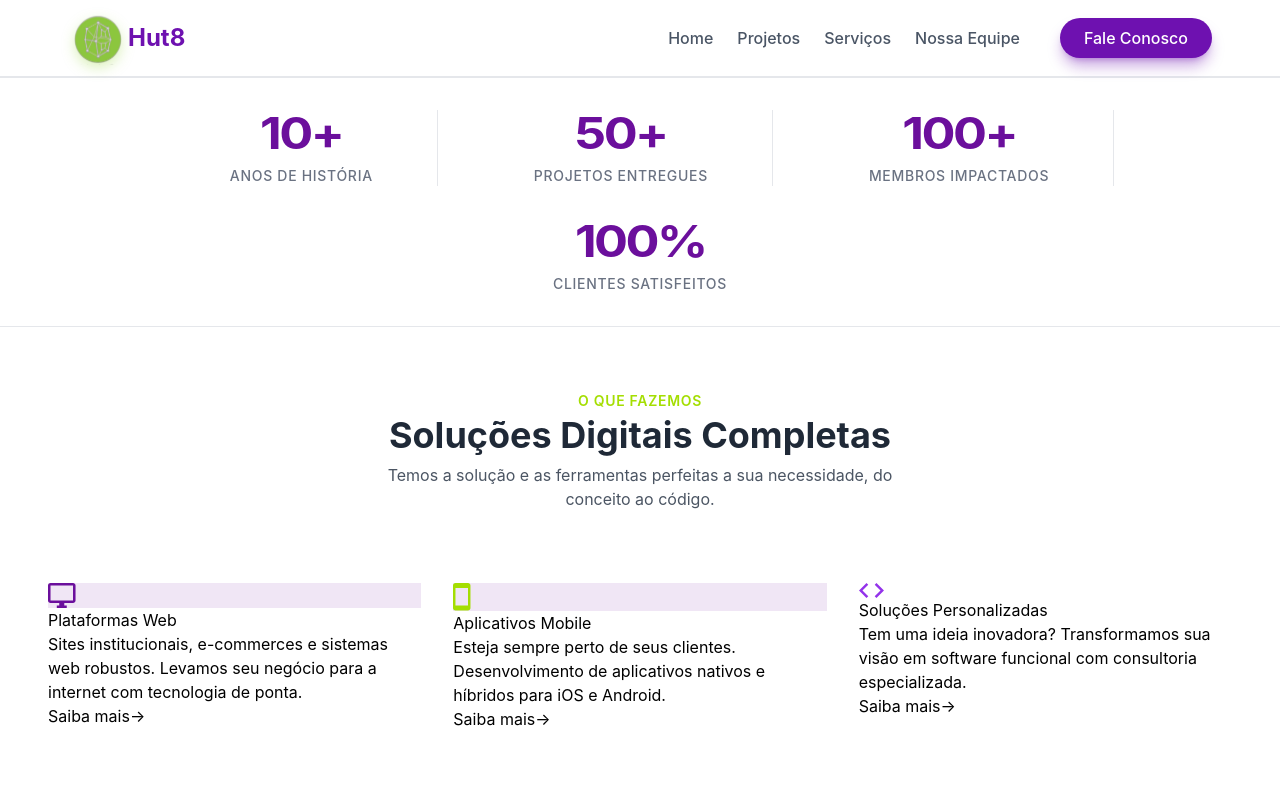
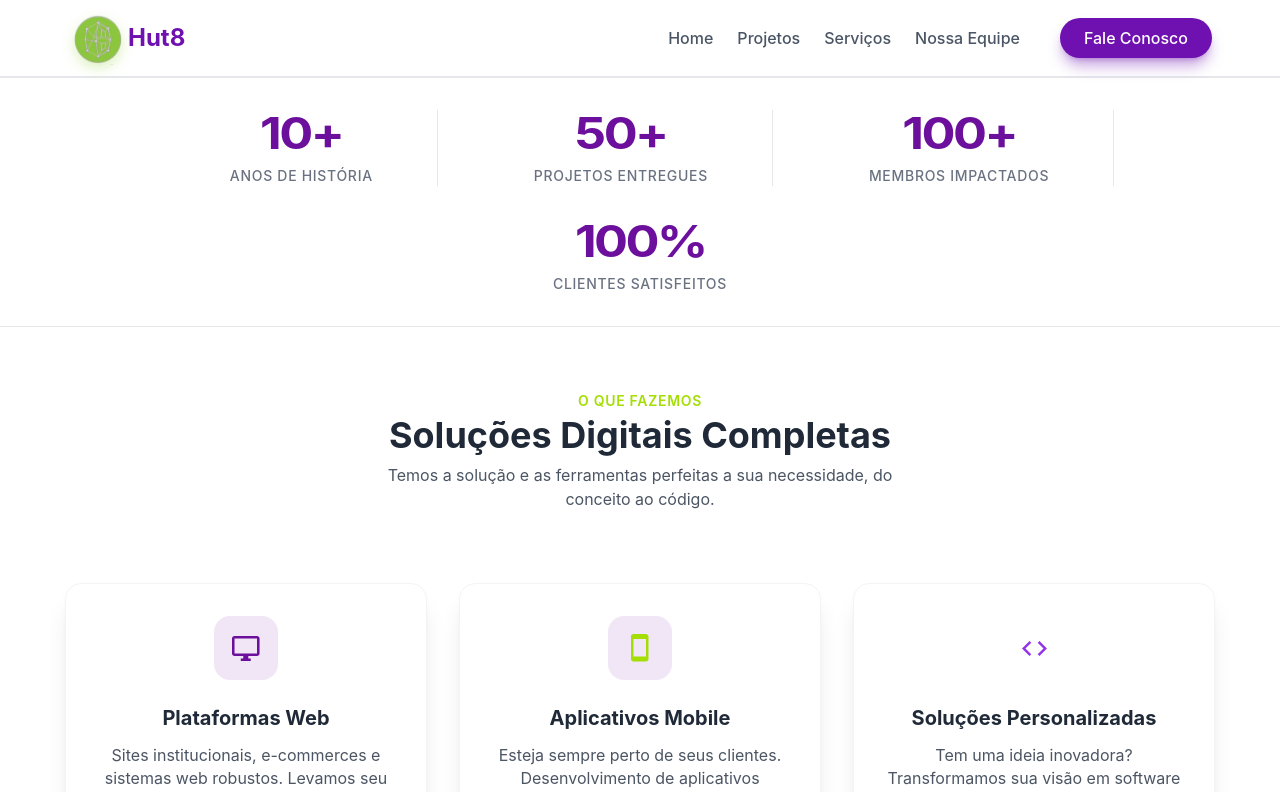
Before and after one commit to Caspessoa/HutDesignB, a React (Vite) app: page / in a window 1280 px wide. Shown: the top 792 px of the page. Built offline with nearby package versions, Linux system fonts and the light colour scheme.

Commit message:
fix: resolve conflitos de merge com a main e ajusta estilos dos cards

```diff
--- a/src/components/Section3-components/card.css
+++ b/src/components/Section3-components/card.css
@@ -1,5 +1,6 @@
 /* ESTILO DOS CARDS */
-@utility estilo-cards{
+@layer utilities {
+  .estilo-cards{
 
 /* Layout e Tamanho */
   width: 100%;
@@ -32,7 +33,7 @@
 }
 
 /* ESTILO DOS ÍCONES */
-@utility estilo-icones{
+  .estilo-icones{
     width: 4rem;
     height: 4rem;
     border-radius: 16px;
@@ -43,7 +44,7 @@
   }
 
 /*ESTILO TÍTULO DOS CARDS*/
-@utility estilo-titulo-card {
+  .estilo-titulo-card {
     color: #1F2937;
     font-weight: 700;
     font-size: 20px;
@@ -53,7 +54,7 @@
   }
 
 /* ESTILO TEXTOS DE DENTRO DOS CARDS */
-@utility estilo-texto-card {
+  .estilo-texto-card {
     color: #4B5563;
     font-weight: 400;
     font-size: 16px;
@@ -65,8 +66,7 @@
   }
 
 /*ESTILO LINK DOS CARDS*/
-@utility link-saiba-mais {
-
+  .link-saiba-mais {
     position: relative;
     color: #6B0F9C;
     font-weight: 600;
@@ -111,3 +111,4 @@
       }
     }
   }
+}
--- a/src/sections/Landing2/Section3/Section3.css
+++ b/src/sections/Landing2/Section3/Section3.css
@@ -1,7 +1,6 @@
-/*ESTILO DOS TEXTOS FORA DOS CARDS*/
-
 /*Container de Textos da seção*/
-@utility estilo-container-texto-secao {
+@layer utilities {
+  .estilo-container-texto-secao {
     display: flex;
     flex-direction: column;
     align-items: center;
@@ -12,7 +11,7 @@
   }
 
 /*Subtítulo-seção*/
-@utility estilo-subtitulo-secao {
+  .estilo-subtitulo-secao {
     font-weight: 600;
     font-size: 14px;
     line-height: 20px;
@@ -22,7 +21,7 @@
   }
 
 /*Título-seção*/
-@utility estilo-titulo-secao{
+  .estilo-titulo-secao{
     font-weight: 700;
     font-size: 28px;
     line-height: 32px;
@@ -36,7 +35,7 @@
   }
 
 /*Parágrado-descrição*/
-@utility estilo-descricao-secao {
+  .estilo-descricao-secao {
     font-weight: 400;
     font-size: 16px;
     line-height: 1.625;
@@ -50,3 +49,4 @@
       font-size: 20px;
     }
   }
+}
```
Lines whose indentation alone changed are shown as unchanged.
